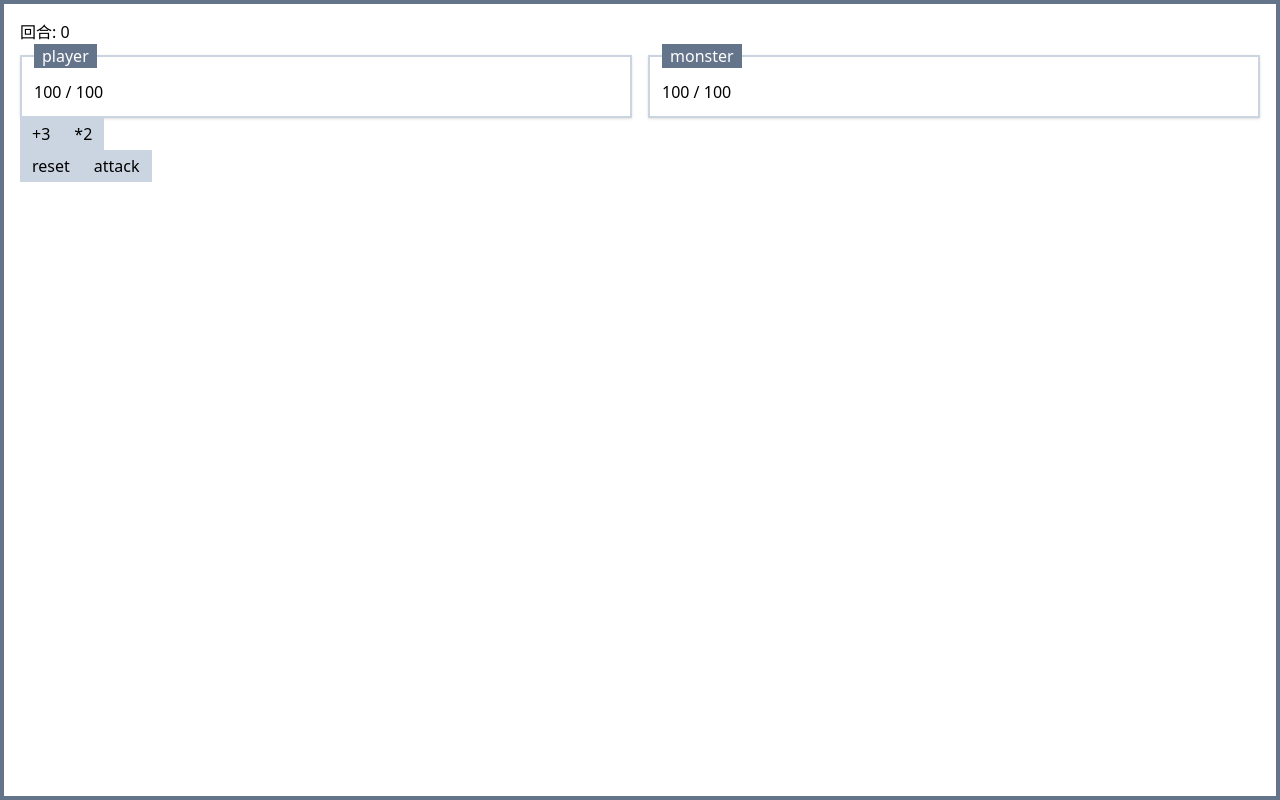
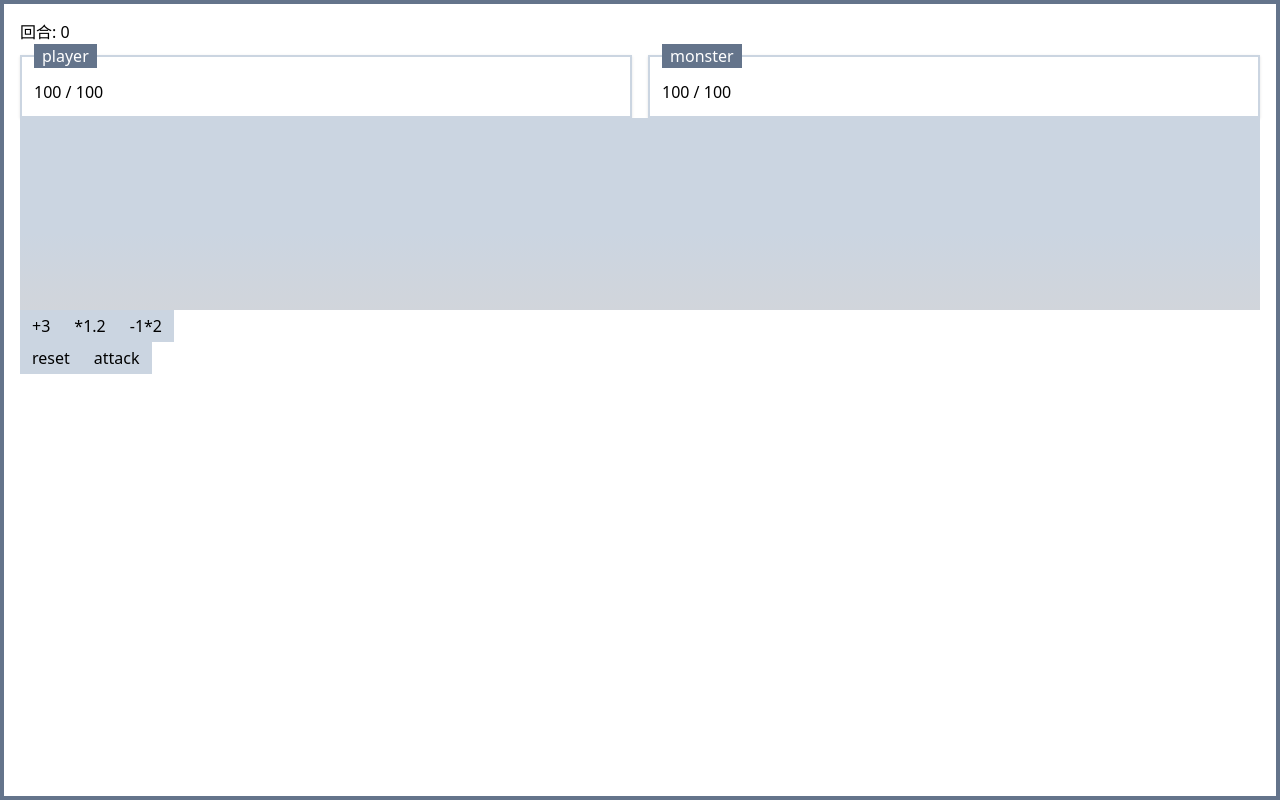
Before and after one commit to handred800/gm-system, a Vue app: page / in a window 1280 px wide. Built offline with nearby package versions, Linux system fonts and the light colour scheme.

Commit message:
新增 log面板

```diff
--- a/src/App.vue
+++ b/src/App.vue
@@ -4,6 +4,7 @@ import { wait } from './utils/utils';
 import { flow } from 'lodash';
 import { useBucket } from './composable/useBucket';
 import { skills } from './data/skill';
+import LogPanel from './components/LogPanel.vue';
 
 // player
 const player = reactive({
@@ -29,6 +30,7 @@ const enemy = reactive({
 const isBattleEnd = ref(false);
 const roundCount = ref(0);
 const isActing = ref(false);
+const battleLog = reactive([]);
 const isEnemyTurn = computed(() => {
   return roundCount.value % 2 === 1;
 })
@@ -46,9 +48,13 @@ async function battleHandler(sender, taker, buffFunc) {
   roundCount.value += 1;
   isActing.value = true;
 
-  const damage = buffFunc ? buffFunc(sender.atk) : sender.atk;
+  const damage = buffFunc ? Math.floor(buffFunc(sender.atk)) : Math.floor(sender.atk);
   taker.hp = taker.hp - damage <= 0 ? 0 : taker.hp - damage;
-  console.log(`${sender.name} 對 ${taker.name} 造成 ${damage} 傷害`);
+
+  battleLog.push({
+    id: battleLog.length,
+    content: `${sender.name} 對 ${taker.name} 造成 ${damage} 傷害`
+  })
 
   // 結束檢查
   await wait(1);
@@ -80,7 +86,7 @@ function playerAttack() {
         {{ enemy.hp }} / {{ enemy.maxHp }}
       </fieldset>
     </div>
-
+    <log-panel :log-list="battleLog"></log-panel>
     <ul class="flex">
         <li v-for="skillIndex in skillsBucket.bucket.value" :key="skillIndex">{{ playerSkills[skillIndex].name }}</li>
     </ul>
--- /dev/null
+++ b/src/components/LogPanel.vue
@@ -0,0 +1,41 @@
+<script setup>
+import { ref, computed, watch, TransitionGroup } from 'vue';
+
+const props = defineProps(['logList'])
+const logs = computed(() => {
+  return props.logList.reverse();
+})
+
+const $panel = ref(null)
+watch(logs.value, () => {
+  $panel.value.scrollTo({
+    top: 0,
+    behavior: 'smooth',
+  })
+})
+
+</script>
+
+<template>
+  <div class="relative">
+    <div ref="$panel" class="bg-slate-300 p-3 overflow-x-hidden overflow-y-auto h-48">
+      <TransitionGroup name="log">
+        <div v-for="log in logs" :key="log.id">{{ log.content }}</div>
+      </TransitionGroup>
+      <div class="absolute bg-gradient-to-t to-40% from-gray-300 w-full h-full top-0 left-0 pointer-events-none"></div>
+    </div>
+  </div>
+</template>
+
+<style scoped>
+.log-enter-active,
+.log-leave-active {
+  transition: all 0.5s ease;
+}
+
+.log-enter-from,
+.log-leave-to {
+  opacity: 0;
+  transform: translateX(30px);
+}
+</style>
--- a/src/data/skill.js
+++ b/src/data/skill.js
@@ -4,7 +4,11 @@ export const skills = [
         func: (input) => input + 3
     },
     {
-        name: '*2',
-        func: (input) => input * 2
+        name: '*1.2',
+        func: (input) => input * 1.2
+    },
+    {
+        name: '-1*2',
+        func: (input) => (input - 1) * 2
     }
 ];
```
